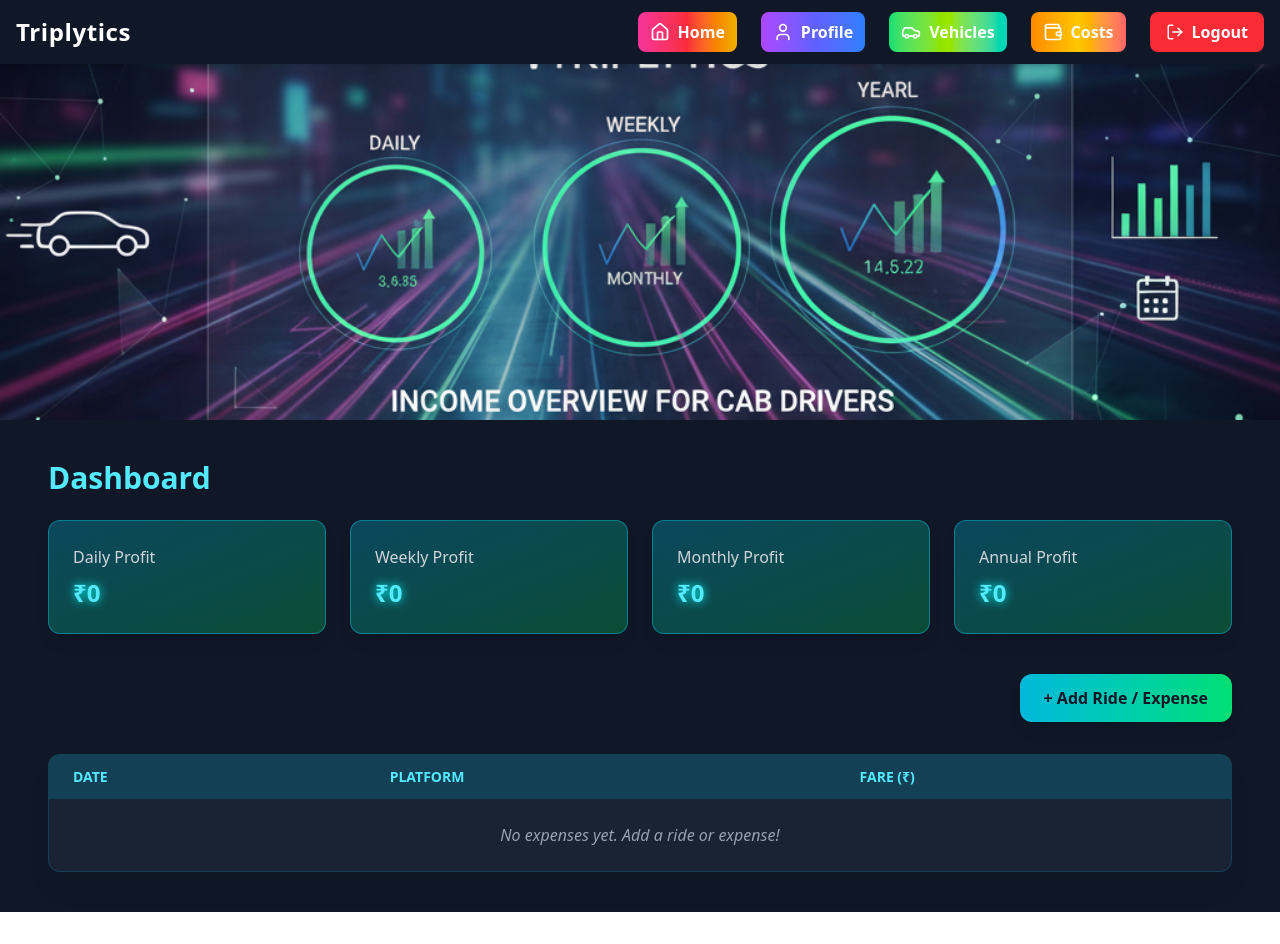
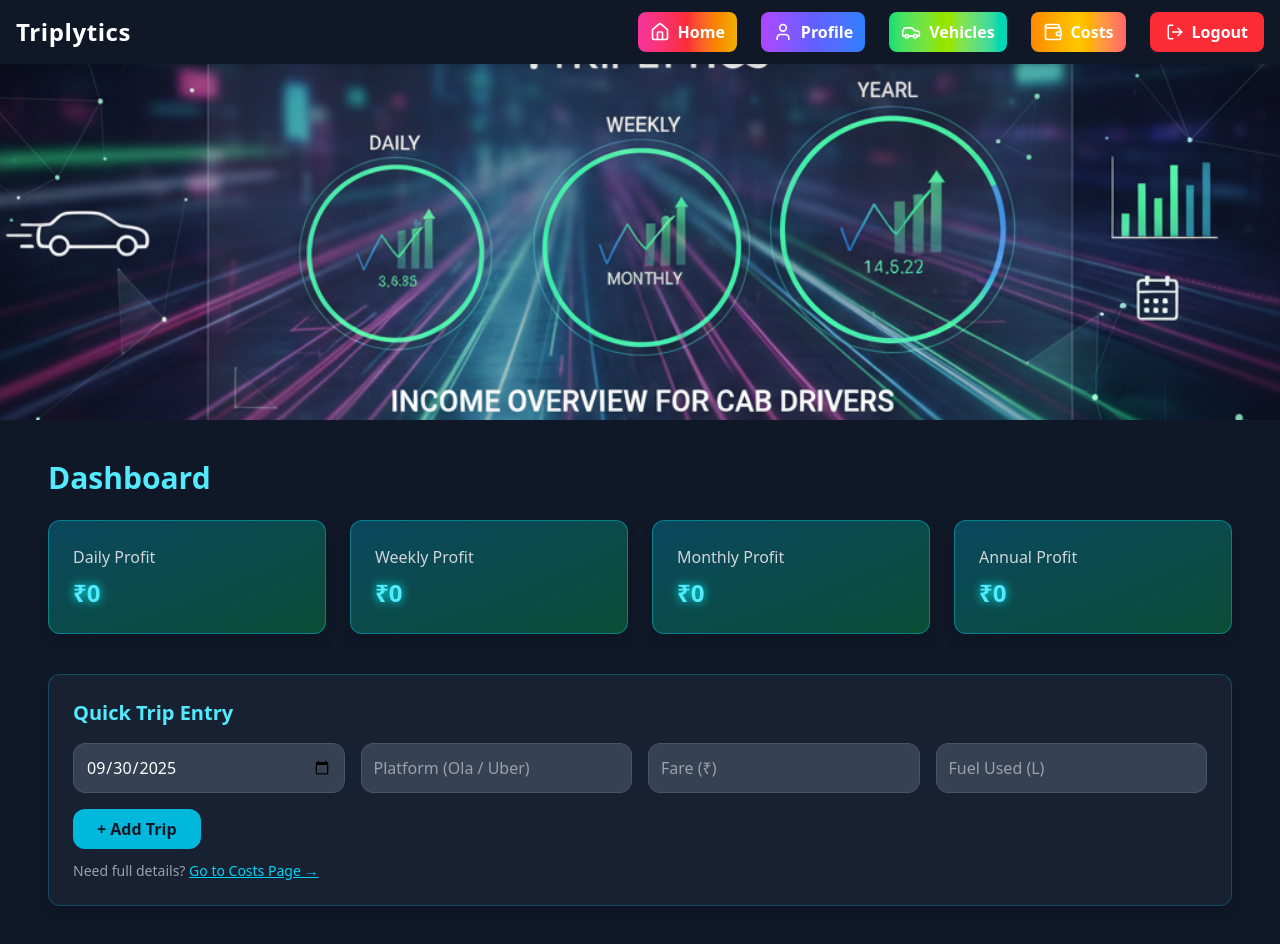
Before and after one commit to sagardhondge/Triplytics, a React app in the folder frontend/: page /dashboard in a window 1280 px wide. Shown: the top 944 px of the page. Before the commit the page ends 912 px from the top, so only its background shows below. Built offline with nearby package versions, Linux system fonts and the light colour scheme; sample sign-in values are in the browser's storage; the HTML template or start-up script is replaced by a standard one.

Commit message:
updated frontend

```diff
--- a/frontend/src/pages/Costs.jsx
+++ b/frontend/src/pages/Costs.jsx
@@ -1,13 +1,12 @@
-import React, { useState } from "react";
+import React, { useState, useEffect } from "react";
 import { Wallet, ChevronDown, ChevronUp, X } from "lucide-react";
-import Navbar from "../components/Navbar"; // Assuming you need Navbar here
+import Navbar from "../components/Navbar";
 import { useAppContext } from "../context/AppContext";
 
 const Costs = () => {
-  // Get vehicles and state management functions from context
   const { vehicles, expenses: expenseEntries, updateExpenseEntries } = useAppContext();
 
-  // Fuel entries remain local state for tracking refueling
+  // ----------------------------- FUEL STATE -----------------------------
   const [fuelEntries, setFuelEntries] = useState([
     { id: Date.now(), type: "", litres: "", pricePerLitre: "" },
   ]);
@@ -15,42 +14,36 @@ const Costs = () => {
   const [showFuel, setShowFuel] = useState(true);
   const [showExpense, setShowExpense] = useState(true);
 
-  // --- Fuel Entries ---
+  // ----------------------------- FUEL HANDLERS -----------------------------
   const handleFuelChange = (id, e) => {
+    const { name, value } = e.target;
     setFuelEntries((prev) =>
-      prev.map((f) => (f.id === id ? { ...f, [e.target.name]: e.target.value } : f))
+      prev.map((f) => (f.id === id ? { ...f, [name]: value } : f))
     );
   };
 
   const addFuelEntry = () => {
-    setFuelEntries([...fuelEntries, { id: Date.now(), type: "", litres: "", pricePerLitre: "" }]);
+    setFuelEntries([
+      ...fuelEntries,
+      { id: Date.now(), type: "", litres: "", pricePerLitre: "" },
+    ]);
   };
 
   const removeFuelEntry = (id) => {
     setFuelEntries(fuelEntries.filter((f) => f.id !== id));
   };
 
-  // --- Expense Entries (now using context state) ---
-  const handleExpenseChange = (id, e) => {
-    updateExpenseEntries((prev) =>
-      prev.map((exp) => (exp.id === id ? { ...exp, [e.target.name]: e.target.value } : exp))
+  // ----------------------------- CALCULATIONS -----------------------------
+  const totalFuel = fuelEntries.reduce(
+    (acc, f) => acc + Number(f.litres || 0),
+    0
   );
-  };
 
-  // Note: Expense entries should ideally be added via the AddExpenseModal,
-  // but keeping this for direct editing/viewing on this page.
-  const removeExpenseEntry = (id) => {
-    updateExpenseEntries(expenseEntries.filter((e) => e.id !== id));
-  };
-
-  // --- Calculations ---
-  const totalFuel = fuelEntries.reduce((acc, f) => acc + Number(f.litres || 0), 0);
   const fuelCost = fuelEntries.reduce(
     (acc, f) => acc + Number(f.litres || 0) * Number(f.pricePerLitre || 0),
     0
   );
 
-  // Calculate average fuel price for trip cost estimation
   const avgFuelPrice = fuelCost / (totalFuel || 1);
 
   const totalFuelUsed = expenseEntries.reduce((acc, e) => {
@@ -61,26 +54,56 @@ const Costs = () => {
     return acc;
   }, 0);
 
+  // ----------------------------- EXPENSE HANDLERS -----------------------------
+  const handleExpenseChange = (id, e) => {
+    const { name, value } = e.target;
+
+    updateExpenseEntries((prev) =>
+      prev.map((exp) => {
+        if (exp.id !== id) return exp;
+        const updated = { ...exp, [name]: value };
+
+        // Auto fuelCost calculation if distance or vehicle changes
+        const vehicle = vehicles.find((v) => v.name === updated.vehicle);
+        if (vehicle && updated.distance && vehicle.mileage) {
+          const fuelUsed = Number(updated.distance) / Number(vehicle.mileage);
+          updated.fuelCost = (fuelUsed * avgFuelPrice).toFixed(2);
+        }
+
+        return updated;
+      })
+    );
+  };
+
+  const addExpenseEntry = () => {
+    updateExpenseEntries((prev) => [
+      ...prev,
+      {
+        id: Date.now(),
+        date: new Date().toISOString().split("T")[0],
+        vehicle: "",
+        platform: "",
+        distance: "",
+        fare: "",
+        fuelCost: "",
+        others: "",
+        notes: "",
+      },
+    ]);
+  };
+
+  const removeExpenseEntry = (id) => {
+    updateExpenseEntries(expenseEntries.filter((e) => e.id !== id));
+  };
+
+  // ----------------------------- TOTAL COST -----------------------------
   const totalExpense = expenseEntries.reduce((acc, e) => {
-    const vehicle = vehicles.find((v) => v.name === e.vehicle);
-    let fuelUsed = 0;
-    if (vehicle && e.distance && vehicle.mileage) {
-      fuelUsed = Number(e.distance) / Number(vehicle.mileage);
-    }
-    const fuelCostForTrip = fuelUsed * avgFuelPrice;
-
-    // e.amount should be the fare/income, not an expense here.
-    // The original logic seemed to treat income as a negative expense, which is confusing.
-    // Let's calculate total trip *cost* from fuel usage plus other recorded expenses.
-
-    // Assuming 'others' is an expense item like toll/parking/maintenance
-    const otherExpenses = Number(e.others || 0);
-
-    // We are only calculating the *cost* side here.
-    return acc + fuelCostForTrip + otherExpenses;
+    const totalTripCost =
+      Number(e.fuelCost || 0) + Number(e.others || 0);
+    return acc + totalTripCost;
   }, 0);
 
-
+  // ----------------------------- UI -----------------------------
   return (
     <div className="min-h-screen bg-gray-900 text-white">
       <Navbar />
@@ -90,32 +113,68 @@ const Costs = () => {
             <Wallet className="text-cyan-400" size={30} /> Cost Management
           </h1>
 
-          {/* --- Summary Section --- */}
+          {/* ===================== SUMMARY ===================== */}
           <section className="mb-10">
             <h2 className="text-2xl font-semibold text-gray-200 mb-4">Summary</h2>
             <div className="bg-gray-700/50 p-6 rounded-xl shadow-inner grid md:grid-cols-3 gap-4 border border-gray-700">
-              <p>Total Rides Logged: <span className="font-bold text-cyan-300">{expenseEntries.length}</span></p>
-              <p>Total Fuel Purchased (L): <span className="font-bold">{totalFuel.toFixed(2)}</span></p>
-              <p>Total Fuel Cost: <span className="text-cyan-300 font-extrabold">₹ {fuelCost.toFixed(2)}</span></p>
-              <p>Estimated Fuel Used (L): <span className="font-bold">{(totalFuelUsed).toFixed(2)}</span></p>
-              <p>Remaining Fuel (L): <span className="text-green-400 font-extrabold">{(totalFuel - totalFuelUsed).toFixed(2)}</span></p>
-              <p>Total Trip Costs (Estimated): <span className="text-red-400 font-extrabold">₹ {totalExpense.toFixed(2)}</span></p>
+              <p>
+                Total Rides Logged:{" "}
+                <span className="font-bold text-cyan-300">
+                  {expenseEntries.length}
+                </span>
+              </p>
+              <p>
+                Total Fuel Purchased (L):{" "}
+                <span className="font-bold">{totalFuel.toFixed(2)}</span>
+              </p>
+              <p>
+                Total Fuel Cost:{" "}
+                <span className="text-cyan-300 font-extrabold">
+                  ₹ {fuelCost.toFixed(2)}
+                </span>
+              </p>
+              <p>
+                Estimated Fuel Used (L):{" "}
+                <span className="font-bold">{totalFuelUsed.toFixed(2)}</span>
+              </p>
+              <p>
+                Remaining Fuel (L):{" "}
+                <span className="text-green-400 font-extrabold">
+                  {(totalFuel - totalFuelUsed).toFixed(2)}
+                </span>
+              </p>
+              <p>
+                Total Trip Costs (Estimated):{" "}
+                <span className="text-red-400 font-extrabold">
+                  ₹ {totalExpense.toFixed(2)}
+                </span>
+              </p>
             </div>
           </section>
 
-          {/* --- Fuel Section --- */}
+          {/* ===================== FUEL SECTION ===================== */}
           <section className="mb-10">
             <div
               className="flex items-center justify-between cursor-pointer border-t border-cyan-500/30 pt-6 mb-4"
               onClick={() => setShowFuel(!showFuel)}
             >
-              <h2 className="text-2xl font-semibold text-gray-200">Fuel Entries</h2>
-              {showFuel ? <ChevronUp className="text-cyan-400" /> : <ChevronDown className="text-cyan-400" />}
+              <h2 className="text-2xl font-semibold text-gray-200">
+                Fuel Entries
+              </h2>
+              {showFuel ? (
+                <ChevronUp className="text-cyan-400" />
+              ) : (
+                <ChevronDown className="text-cyan-400" />
+              )}
             </div>
+
             {showFuel && (
               <>
                 {fuelEntries.map((f) => (
-                  <div key={f.id} className="grid md:grid-cols-6 gap-4 mb-4 items-center bg-gray-700/30 p-4 rounded-xl">
+                  <div
+                    key={f.id}
+                    className="grid md:grid-cols-6 gap-4 mb-4 items-center bg-gray-700/30 p-4 rounded-xl"
+                  >
                     <select
                       name="type"
                       value={f.type}
@@ -128,6 +187,7 @@ const Costs = () => {
                       <option value="CNG">CNG</option>
                       <option value="Electricity">Electricity</option>
                     </select>
+
                     <input
                       type="number"
                       name="litres"
@@ -136,6 +196,7 @@ const Costs = () => {
                       onChange={(e) => handleFuelChange(f.id, e)}
                       className="p-3 border rounded-xl bg-gray-700 border-gray-600 text-white"
                     />
+
                     <input
                       type="number"
                       name="pricePerLitre"
@@ -144,9 +205,12 @@ const Costs = () => {
                       onChange={(e) => handleFuelChange(f.id, e)}
                       className="p-3 border rounded-xl bg-gray-700 border-gray-600 text-white"
                     />
+
                     <p className="flex items-center font-semibold text-cyan-300">
-                      Total: ₹ {(Number(f.litres) * Number(f.pricePerLitre) || 0).toFixed(2)}
+                      Total: ₹
+                      {(Number(f.litres) * Number(f.pricePerLitre) || 0).toFixed(2)}
                     </p>
+
                     <button
                       onClick={() => removeFuelEntry(f.id)}
                       className="bg-red-600 text-white px-4 py-2 rounded-xl hover:bg-red-700 transition-all col-span-2 md:col-span-1"
@@ -155,6 +219,7 @@ const Costs = () => {
                     </button>
                   </div>
                 ))}
+
                 <button
                   onClick={addFuelEntry}
                   className="mt-2 bg-cyan-600 text-white px-6 py-2 rounded-xl font-semibold hover:bg-cyan-700 transition-all"
@@ -165,19 +230,30 @@ const Costs = () => {
             )}
           </section>
 
-          {/* --- Expense Section --- */}
-          <section className="mb-10">
+          {/* ===================== TRIP / EXPENSE SECTION ===================== */}
+          <section>
             <div
               className="flex items-center justify-between cursor-pointer border-t border-cyan-500/30 pt-6 mb-4"
               onClick={() => setShowExpense(!showExpense)}
             >
-              <h2 className="text-2xl font-semibold text-gray-200">Trip Entries (Expenses/Income)</h2>
-              {showExpense ? <ChevronUp className="text-cyan-400" /> : <ChevronDown className="text-cyan-400" />}
+              <h2 className="text-2xl font-semibold text-gray-200">
+                Trip Entries (Detailed)
+              </h2>
+              {showExpense ? (
+                <ChevronUp className="text-cyan-400" />
+              ) : (
+                <ChevronDown className="text-cyan-400" />
+              )}
             </div>
+
             {showExpense && (
               <>
-                {expenseEntries.map((e) => (
-                  <div key={e.id} className="grid md:grid-cols-7 gap-4 mb-4 bg-gray-700/30 p-4 rounded-xl">
+                {expenseEntries.length > 0 ? (
+                  expenseEntries.map((e) => (
+                    <div
+                      key={e.id}
+                      className="grid md:grid-cols-8 gap-4 mb-4 bg-gray-700/30 p-4 rounded-xl"
+                    >
                       <input
                         type="date"
                         name="date"
@@ -185,9 +261,10 @@ const Costs = () => {
                         onChange={(ev) => handleExpenseChange(e.id, ev)}
                         className="p-3 border rounded-xl bg-gray-700 border-gray-600 text-white"
                       />
+
                       <select
                         name="vehicle"
-                      value={e.vehicle}
+                        value={e.vehicle || ""}
                         onChange={(ev) => handleExpenseChange(e.id, ev)}
                         className="p-3 border rounded-xl bg-gray-700 border-gray-600 text-white"
                       >
@@ -198,38 +275,57 @@ const Costs = () => {
                           </option>
                         ))}
                       </select>
+
                       <input
                         type="text"
-                      name="tripName"
-                      placeholder="Trip Name"
-                      value={e.tripName || ''}
+                        name="platform"
+                        placeholder="Platform (Ola/Uber)"
+                        value={e.platform || ""}
                         onChange={(ev) => handleExpenseChange(e.id, ev)}
                         className="p-3 border rounded-xl bg-gray-700 border-gray-600 text-white"
                       />
+
                       <input
                         type="number"
                         name="distance"
                         placeholder="Distance (km)"
-                      value={e.distance || ''}
+                        value={e.distance || ""}
                         onChange={(ev) => handleExpenseChange(e.id, ev)}
                         className="p-3 border rounded-xl bg-gray-700 border-gray-600 text-white"
                       />
+
                       <input
                         type="number"
                         name="fare"
                         placeholder="Fare (₹)"
-                      value={e.fare || ''}
+                        value={e.fare || ""}
                         onChange={(ev) => handleExpenseChange(e.id, ev)}
                         className="p-3 border rounded-xl bg-gray-700 border-gray-600 text-white"
                       />
+
                       <input
                         type="number"
                         name="others"
                         placeholder="Other Expenses ₹"
-                      value={e.others || ''}
+                        value={e.others || ""}
                         onChange={(ev) => handleExpenseChange(e.id, ev)}
                         className="p-3 border rounded-xl bg-gray-700 border-gray-600 text-white"
                       />
+
+                      <input
+                        type="text"
+                        name="notes"
+                        placeholder="Notes"
+                        value={e.notes || ""}
+                        onChange={(ev) => handleExpenseChange(e.id, ev)}
+                        className="p-3 border rounded-xl bg-gray-700 border-gray-600 text-white"
+                      />
+
+                      <div className="flex flex-col justify-center text-cyan-300 font-semibold text-center">
+                        <p>Fuel Cost</p>
+                        <p>₹{e.fuelCost || 0}</p>
+                      </div>
+
                       <button
                         onClick={() => removeExpenseEntry(e.id)}
                         className="bg-red-600 text-white px-4 py-2 rounded-xl hover:bg-red-700 transition-all col-span-full md:col-span-1"
@@ -237,8 +333,19 @@ const Costs = () => {
                         <X className="w-5 h-5 mx-auto" />
                       </button>
                     </div>
-                ))}
-                {/* Removed Add Expense Entry button since entries are added via modal */}
+                  ))
+                ) : (
+                  <p className="text-gray-400 italic">
+                    No trips added yet. Add from Dashboard or click below.
+                  </p>
+                )}
+
+                <button
+                  onClick={addExpenseEntry}
+                  className="mt-2 bg-cyan-600 text-white px-6 py-2 rounded-xl font-semibold hover:bg-cyan-700 transition-all"
+                >
+                  + Add Trip Entry
+                </button>
               </>
             )}
           </section>
--- a/frontend/src/pages/Dashboard.jsx
+++ b/frontend/src/pages/Dashboard.jsx
@@ -1,14 +1,25 @@
 import { useState } from "react";
 import Navbar from "../components/Navbar";
-import AddExpenseModal from "../components/AddExpenseModal";
 import DashboardBg from "../assets/Dashboard.png";
 
 const Dashboard = () => {
   const [expenses, setExpenses] = useState([]);
-  const [isModalOpen, setIsModalOpen] = useState(false);
+  const [newTrip, setNewTrip] = useState({
+    date: new Date().toISOString().split("T")[0],
+    platform: "",
+    fare: "",
+    fuel: ""
+  });
 
-  const handleSaveExpenses = (newExpenses) => {
-    setExpenses([...expenses, ...newExpenses]);
+  const handleAddTrip = () => {
+    if (!newTrip.platform || !newTrip.fare) return alert("Please fill all fields!");
+    setExpenses([...expenses, newTrip]);
+    setNewTrip({
+      date: new Date().toISOString().split("T")[0],
+      platform: "",
+      fare: "",
+      fuel: ""
+    });
   };
 
   const totalProfit = (period) => {
@@ -37,10 +48,8 @@ const Dashboard = () => {
 
   return (
     <div className="min-h-screen bg-gray-900 text-white">
-      {/* Navbar */}
       <Navbar />
 
-      {/* Full Background Hero */}
       <div className="relative w-full h-[350px] md:h-[420px] overflow-hidden">
         <img
           src={DashboardBg}
@@ -49,11 +58,10 @@ const Dashboard = () => {
         />
       </div>
 
-      {/* Main Content */}
       <div className="w-full px-6 md:px-12 py-10">
         <h1 className="text-3xl font-bold text-cyan-300 mb-6">Dashboard</h1>
 
-        {/* Profit Summary */}
+        {/* Summary Cards */}
         <div className="grid grid-cols-1 sm:grid-cols-2 lg:grid-cols-4 gap-6 mb-10">
           {["daily", "weekly", "monthly", "annual"].map((period) => (
             <div
@@ -70,22 +78,54 @@ const Dashboard = () => {
           ))}
         </div>
 
-        {/* Add Ride/Expense Button */}
-        <div className="flex justify-end mb-8">
+        {/* Quick Trip Entry */}
+        <div className="bg-gray-800/60 border border-cyan-500/30 p-6 rounded-xl mb-10 shadow-lg">
+          <h2 className="text-xl font-semibold text-cyan-300 mb-4">
+            Quick Trip Entry
+          </h2>
+          <div className="grid md:grid-cols-4 gap-4">
+            <input
+              type="date"
+              name="date"
+              value={newTrip.date}
+              onChange={(e) => setNewTrip({ ...newTrip, date: e.target.value })}
+              className="p-3 rounded-xl bg-gray-700 border border-gray-600 text-white"
+            />
+            <input
+              type="text"
+              name="platform"
+              placeholder="Platform (Ola / Uber)"
+              value={newTrip.platform}
+              onChange={(e) => setNewTrip({ ...newTrip, platform: e.target.value })}
+              className="p-3 rounded-xl bg-gray-700 border border-gray-600 text-white"
+            />
+            <input
+              type="number"
+              name="fare"
+              placeholder="Fare (₹)"
+              value={newTrip.fare}
+              onChange={(e) => setNewTrip({ ...newTrip, fare: e.target.value })}
+              className="p-3 rounded-xl bg-gray-700 border border-gray-600 text-white"
+            />
+            <input
+              type="number"
+              name="fuel"
+              placeholder="Fuel Used (L)"
+              value={newTrip.fuel}
+              onChange={(e) => setNewTrip({ ...newTrip, fuel: e.target.value })}
+              className="p-3 rounded-xl bg-gray-700 border border-gray-600 text-white"
+            />
+          </div>
           <button
-            onClick={() => setIsModalOpen(true)}
-            className="bg-gradient-to-r from-cyan-500 to-green-400 hover:from-green-400 hover:to-cyan-500 text-gray-900 font-semibold px-6 py-3 rounded-xl shadow-lg transition-all duration-300"
+            onClick={handleAddTrip}
+            className="mt-4 bg-cyan-500 hover:bg-green-500 text-gray-900 font-semibold px-6 py-2 rounded-xl transition-all"
           >
-            + Add Ride / Expense
+            + Add Trip
           </button>
+          <p className="mt-3 text-gray-400 text-sm">
+            Need full details? <a href="/costs" className="text-cyan-400 underline">Go to Costs Page →</a>
+          </p>
         </div>
-
-        {/* AddExpenseModal */}
-        <AddExpenseModal
-          isOpen={isModalOpen}
-          onClose={() => setIsModalOpen(false)}
-          onSave={handleSaveExpenses}
-        />
 
         {/* Expense Table */}
         <div className="overflow-x-auto bg-gray-800/70 backdrop-blur-md rounded-xl shadow-xl border border-cyan-500/20">
@@ -95,6 +135,7 @@ const Dashboard = () => {
                 <th className="px-6 py-3 text-left font-semibold">Date</th>
                 <th className="px-6 py-3 text-left font-semibold">Platform</th>
                 <th className="px-6 py-3 text-left font-semibold">Fare (₹)</th>
+                <th className="px-6 py-3 text-left font-semibold">Fuel (L)</th>
               </tr>
             </thead>
             <tbody>
@@ -104,20 +145,16 @@ const Dashboard = () => {
                     key={idx}
                     className="hover:bg-cyan-500/10 border-b border-cyan-500/10"
                   >
-                    <td className="px-6 py-3 text-black-200">{e.date}</td>
-                    <td className="px-6 py-3 text-black-200">{e.platform}</td>
-                    <td className="px-6 py-3 text-cyan-300 font-medium">
-                      ₹{e.fare}
-                    </td>
+                    <td className="px-6 py-3">{e.date}</td>
+                    <td className="px-6 py-3">{e.platform}</td>
+                    <td className="px-6 py-3 text-cyan-300 font-medium">₹{e.fare}</td>
+                    <td className="px-6 py-3 text-cyan-200">{e.fuel || 0}</td>
                   </tr>
                 ))
               ) : (
                 <tr>
-                  <td
-                    colSpan={3}
-                    className="text-center py-6 text-gray-400 italic"
-                  >
-                    No expenses yet. Add a ride or expense!
+                  <td colSpan={4} className="text-center py-6 text-gray-400 italic">
+                    No trips yet. Add one above!
                   </td>
                 </tr>
               )}
```
Also changed, not shown: frontend/src/App.jsx (+18 -13 lines), frontend/src/pages/Vehicles.jsx (+18 -29 lines). Lines whose indentation alone changed are shown as unchanged.
